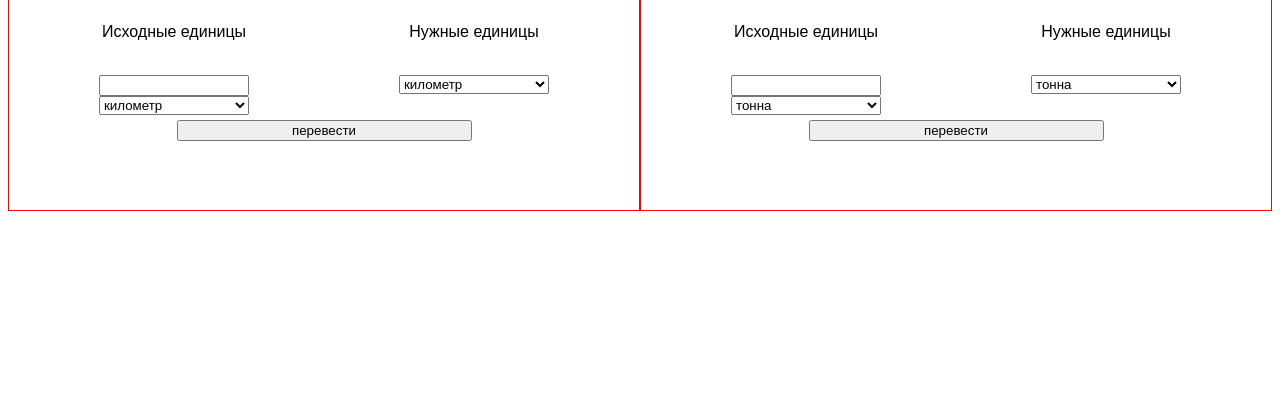
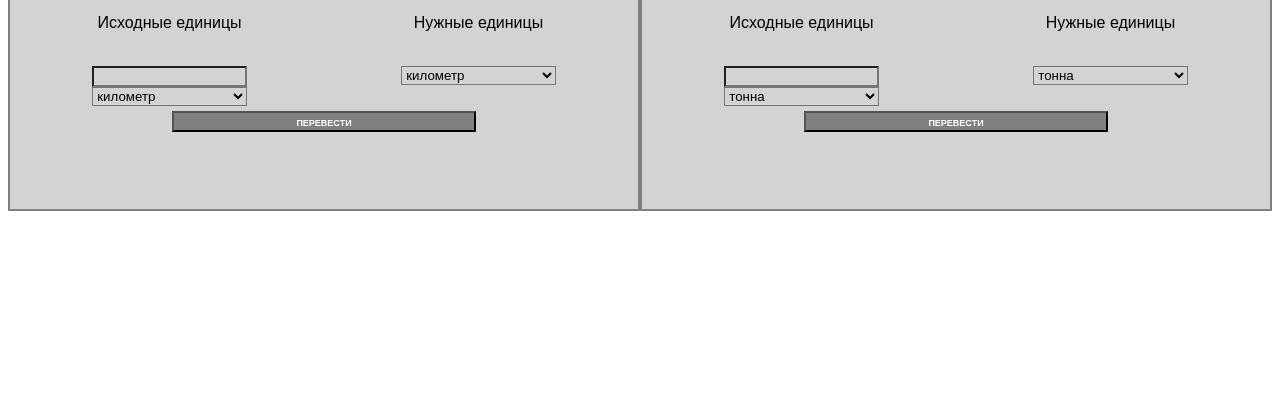
Before and after one commit to LblC/calc, a plain HTML site: page index.html in a window 1280 px wide. Shown: the part 397-800 px from the top of the page. Drawn offline with Linux system fonts and the light colour scheme.

Commit message:
new style

```diff
--- a/style.css
+++ b/style.css
@@ -1,6 +1,6 @@
 * {
 	box-sizing: border-box;
-	font-family: arial, sans-serif;
+	font-family: helios, arial, sans-serif;
 }
 
 .col-1 {width: 8.33%;}
@@ -25,14 +25,9 @@
 
 [class*="col-"] {
     float: left;
-    padding: 15px;
-    border: 1px solid red;
-}
-
-.row::after {
-    content: "";
-    clear: both;
-    display: block;
+    padding: 5px;
+    border: 2px solid gray;
+    background-color: lightgrey;
 }
 
 [class*="col-"] {
@@ -41,12 +36,12 @@
 	float: left;
 }
 
+
 h1 {
 	display: block;
 	width: 100%;
 	text-align: center;
 	text-transform: uppercase;
-	/*float: left;*/
 }
 
 .form {
@@ -57,19 +52,29 @@ h1 {
 form {
 	width: 50%;
 	margin: auto;
+	/*display: -webkit-flex;*/
 	display: flex;
+	/*-webkit-flex-direction: column;*/
 	flex-direction: column;
-    justify-content: space-around;
+	/*-webkit-justify-content: center;*/
+    justify-content: center;
 }
 
-form > p, .answer p {
+p {
 	text-align: center;
+}
+
+#temp2 {
+	margin: 0px;
 }
 
 .confirm, .answer {
 	width: 100%;
+	/*display: -webkit-flex;*/
 	display: flex;
+	/*-webkit-flex-direction: column;*/
 	flex-direction: column;
+	/*-webkit-justify-content: flex-start;*/
 	justify-content: flex-start;
 	padding: 5px;
 }
@@ -78,3 +83,15 @@ form > p, .answer p {
 	width: 50%;
 	margin: auto;
 }
+
+button {
+	color: white;
+	background-color: grey;
+	/*font-family: arial, sans-serif;*/
+	font-variant: small-caps;
+	font-weight: bold;
+}
+
+input, select {
+	background-color: lightgrey;
+}
```
